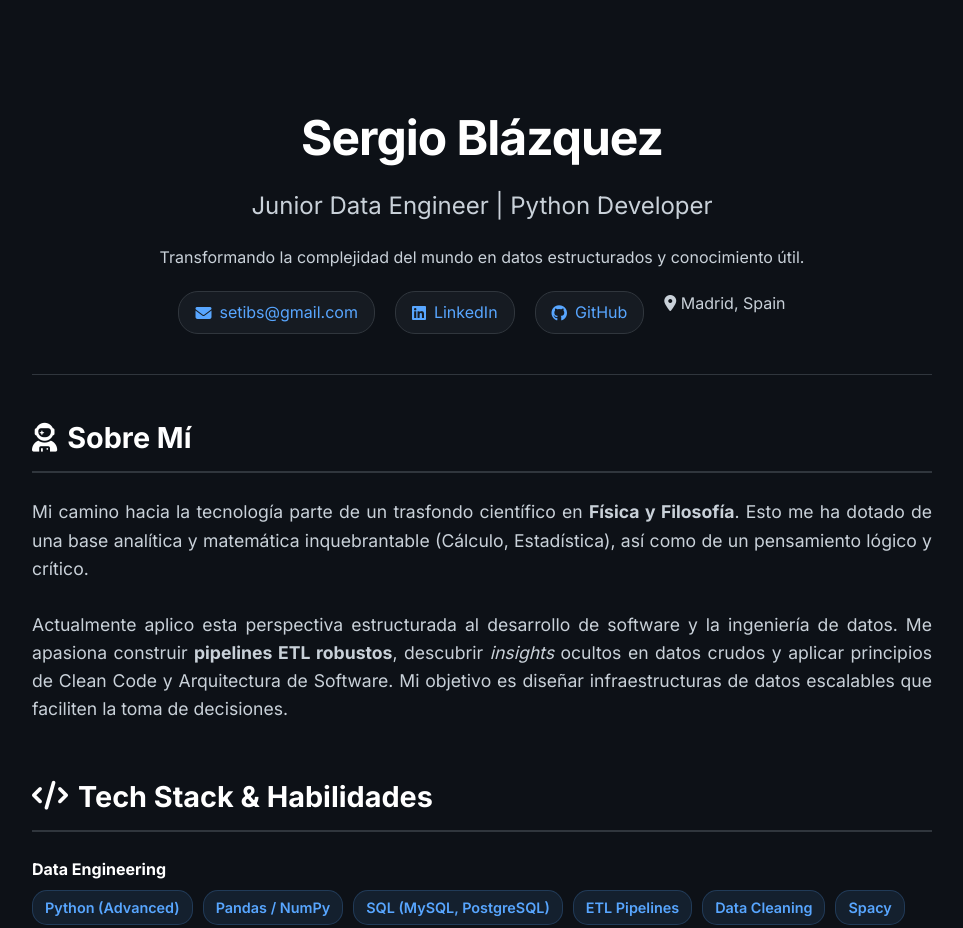
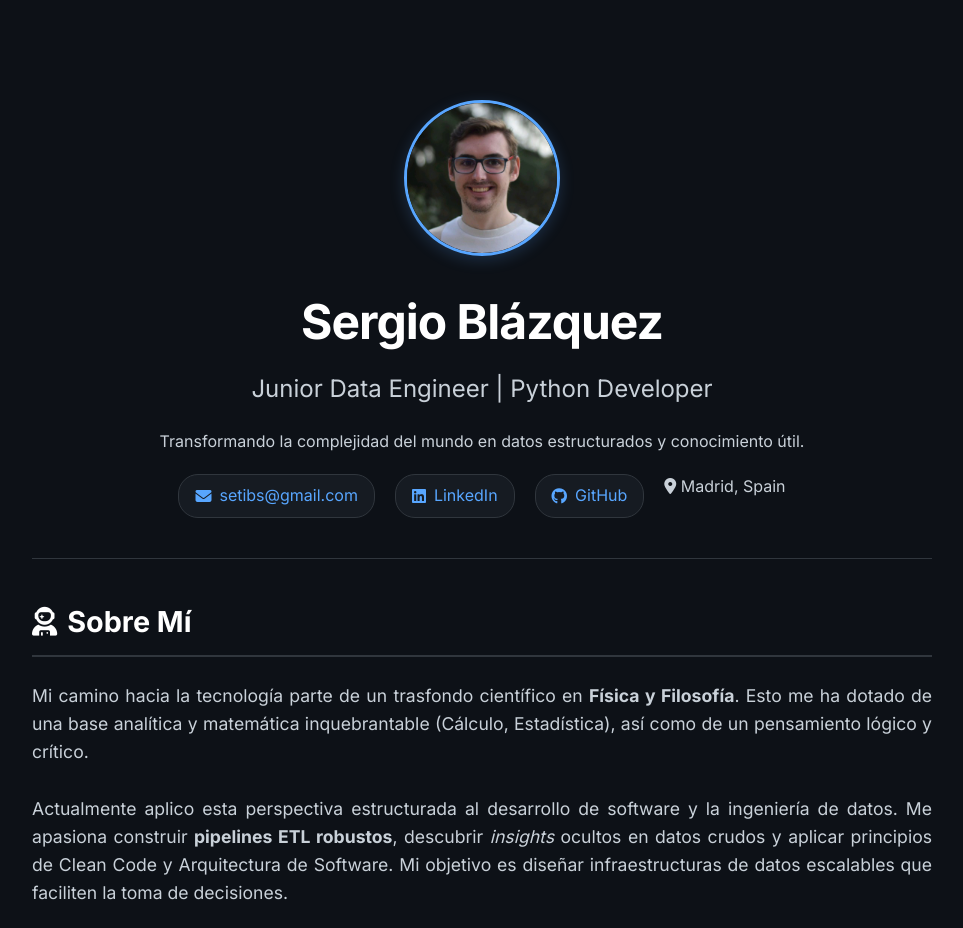
Before and after one commit to quince-byte/Portafolio, a plain HTML site: page index.html in a window 1280 px wide. Shown: the top 928 px of the page, without its empty margins (158-1121 px from the left). Drawn offline with Linux system fonts and the light colour scheme.

Commit message:
Profile photo linked

```diff
--- a/index.html
+++ b/index.html
@@ -53,11 +53,29 @@
         }
 
         /* Cabecera / Hero Section */
+
+        /* --------------------------------- */
         header {
             text-align: center;
             padding: 60px 0 40px;
             border-bottom: 1px solid var(--border-color);
             margin-bottom: 40px;
+        }
+
+        .profile-img {
+            width: 150px;
+            height: 150px;
+            border-radius: 50%;
+            object-fit: cover; /* Evita que la foto se deforme */
+            border: 3px solid var(--accent-color); /* Borde azul a juego */
+            box-shadow: 0 4px 15px rgba(88, 166, 255, 0.2); /* Sombra sutil azulada */
+            margin-bottom: 20px;
+            transition: transform 0.3s ease, box-shadow 0.3s ease;
+        }
+
+        .profile-img:hover {
+            transform: scale(1.05);
+            box-shadow: 0 6px 20px rgba(88, 166, 255, 0.4);
         }
 
         header h1 {
@@ -225,6 +243,7 @@
 
         <!-- CABECERA -->
         <header>
+             <img src="https://github.com/quince-byte/Portafolio/blob/b4d560c4f6a35a0d119f1cd55bc424087de1a36c/1679662323745.jpeg?raw=true" alt="Foto de Sergio Blázquez" class="profile-img">
             <h1>Sergio Blázquez</h1>
             <h2>Junior Data Engineer | Python Developer</h2>
             <p>Transformando la complejidad del mundo en datos estructurados y conocimiento útil.</p>
@@ -312,7 +331,7 @@
             <div class="project-card">
                 <div class="project-header">
                     <div>
-                        <h3 class="project-title">SASDABA Project</h3>
+                        <h3 class="project-title">SASDABA Project <a href="https://sdc.cab.inta-csic.es/sasdaba/" target="_blank" style="font-size: 1rem; margin-left:10px;"><i class="fas fa-external-link-alt"></i></a></h3>
                         <span class="project-role">Investigador Colaborador | CSIC & INTA</span>
                     </div>
                     <span class="project-year">2021 – 2023</span>
```
